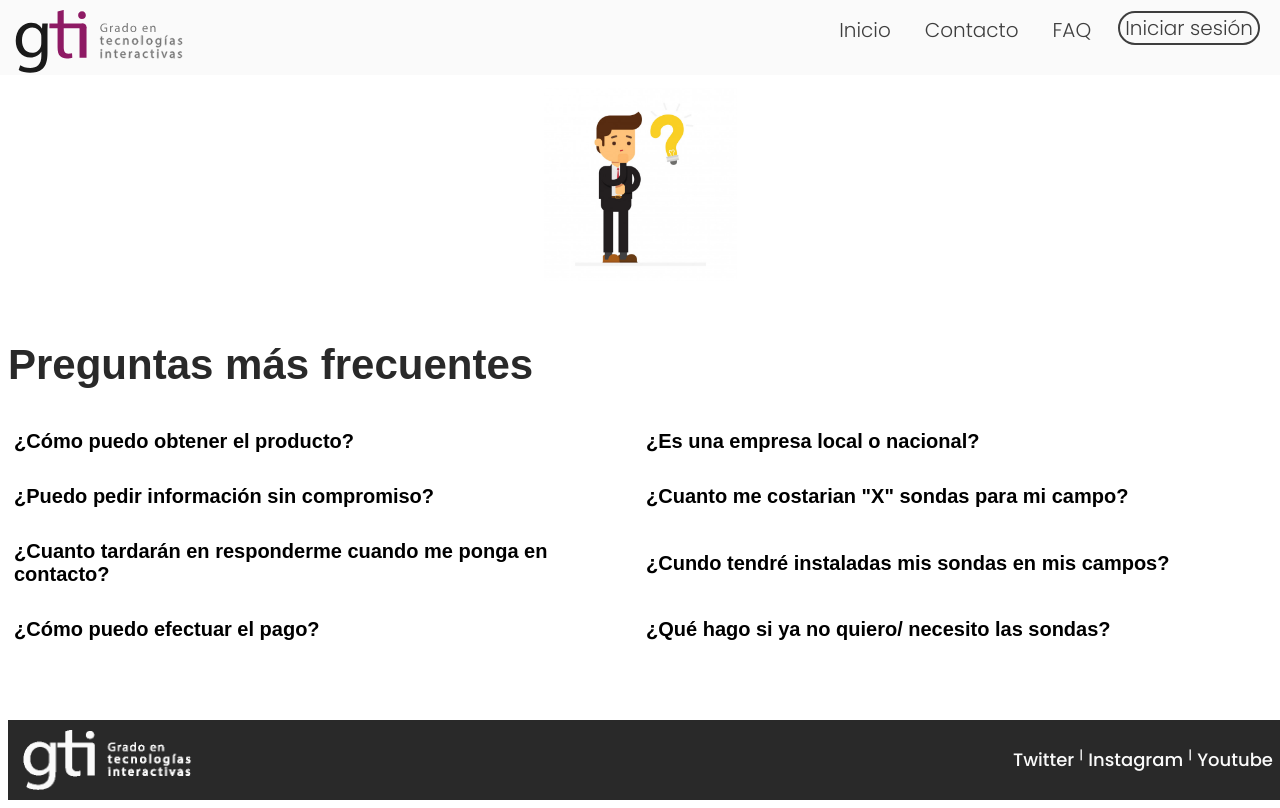
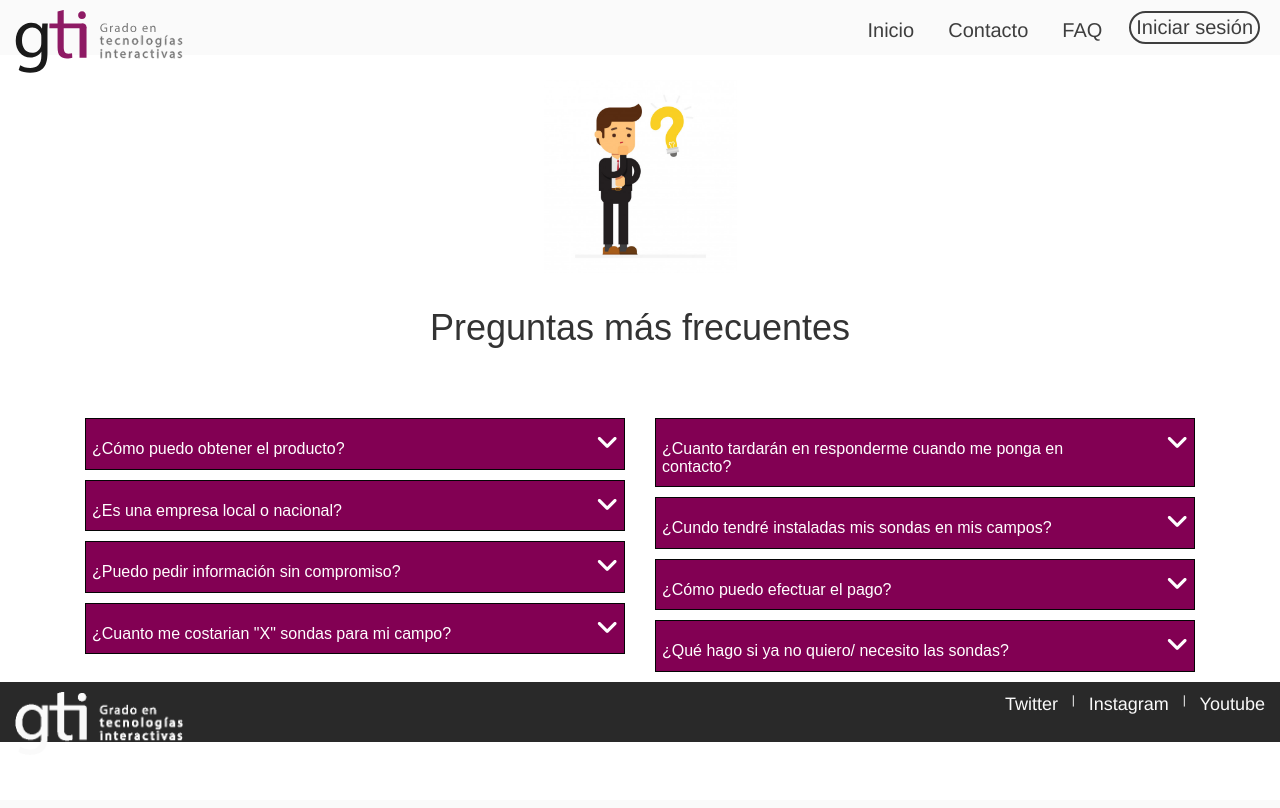
Before and after one commit to LorelayWilson/Pumpkin, a PHP site: page /app/faq.php in a window 1280 px wide. After the commit the page ends 742 px from the top, so only its background shows below. Run offline with PHP 8.4, Linux system fonts and the light colour scheme; some libraries are stand-ins or nearby versions.

Commit message:
gitflow-feature-stash: faq-definitivo

```diff
--- a/src/app/css/faq.css
+++ b/src/app/css/faq.css
@@ -26,7 +26,9 @@
 .container-titulo-seccion{
     margin-bottom: 60px;
     font-family: sans-serif;
-    font-size: 28px;
+    font-size: 24px;
+    display: flex;
+    align-items: center;
 }
 
 .preguntas-frecuentes{
@@ -35,94 +37,55 @@
     align-items: center;
 }
 
-.titulo-pregunta{
-    font-family: sans-serif;
-    font-size: 20px;
+.button{
+    background-color: #fff;
+    border: none;
+    text-align: left;
+    background-color: #820053;
+    border: solid 1px #040404;
+    display: flex;
+    flex-wrap: nowrap;
+    width: 100%;
+    margin-bottom: 10px;
 }
 
-.dropdown{
-    position: relative;
-    display: inline-block;
+#flecha_abajo{
+    color: #fff;
+    font-size: 25px;
+    margin-top: 10px;
+    margin-left: 100px;
 }
 
-.dropbtn{
-    background-color: #fff;
-    border: none;
-    margin-bottom: 30px;
-    text-align: left;
+.button:focus #flecha_abajo{
+    transform: rotate(90deg);
 }
 
-.dropdown-content{
-    display: none;
-    position: relative;
+#titulo-pregunta{
+    width: 80%;
+    font-family: sans-serif;
+    font-size: 16px;
+    color: #fff;
 }
 
-
-.dropdown:hover .dropdown-content{
-    display: block;
-    margin-bottom: 20px;
+#respuesta{
+    font-family: sans-serif;
+    font-size: 17px;
+    border: solid 2px #000000;
+    padding: 20px 0px;
+    text-align: center;
+    margin-bottom: 10px;
 }
 
-.respuestas{
-    font-family: sans-serif;
-    font-size: 16px;
-}
-
-footer{
- position: fixed;
- bottom: 0;
- width: 100%;
-}
-
-@media(min-width: 500px){
-    .container-respuesta{
-        margin-bottom: 40px;
-    }
-}
-
-@media(min-width: 730px){
-    .preguntas{
-        display: flex;
-        justify-content: flex-start;
-        margin-top: 60px;
-    }
+@media(min-width: 890px){
 
     .container-titulo-seccion{
-        margin-bottom: 40px;
         font-family: sans-serif;
         font-size: 28px;
-    }
-
-    .preguntas-frecuentes{
-        display: flex;
-        flex-direction: row;
-        justify-content: space-between;
-    }
-
-    .container-titulo-pregunta{
-        width: 408px;
-    }
-
-    .titulo-pregunta{
-        font-family: sans-serif;
-        font-size: 20px;
-    }
-
-    .dropdown{
-        width: 50%;
-    }
-
-    .respuestas{
-        font-family: sans-serif;
-        font-size: 16px;
+        height: 70px;
     }
 }
 
 @media(min-width: 1400px){
-    .faq{
-        margin-bottom: 50px;
-    }
-
     .container{
         display: flex;
         flex-wrap: nowrap;
--- a/src/app/faq.php
+++ b/src/app/faq.php
@@ -5,6 +5,11 @@ $PageTitle="FAQ - Grado en Tecnologías Interactivas";//Opcional. Por defecto: G
 function customPageHeader(){?>
 <link rel="stylesheet" type="text/css" href="css/landingpage.css">
 <link rel="stylesheet" type="text/css" href="css/faq.css">
+<link rel="stylesheet" href="css/bootstrap.min.css">
+<link rel="stylesheet" href="https://maxcdn.bootstrapcdn.com/bootstrap/3.4.1/css/bootstrap.min.css">
+<script src="https://ajax.googleapis.com/ajax/libs/jquery/3.5.1/jquery.min.js"></script>
+<script src="https://maxcdn.bootstrapcdn.com/bootstrap/3.4.1/js/bootstrap.min.js"></script>
+
 <?php }
 include_once('header.php');
 ?>
@@ -42,120 +47,138 @@ include_once('header.php');
                     <h1 class="titulo-section">Preguntas más frecuentes</h1>
                 </div>
                 <div class="preguntas-frecuentes" id="preguntas-frecuentes">
-
-                    <div class="dropdown">
-                        <button class="dropbtn">
-                            <h2 class="titulo-pregunta">¿Cómo puedo obtener el producto?</h2>
+                <div class="row">
+                <div class="col-sm-12 col-md-6 col-lg-6" id="container-button1">
+                <p>
+                        <button class="button" type="button" data-toggle="collapse" data-target="#collapseExample"
+                            aria-expanded="false" aria-controls="collapseExample" id="dropbtn">
+                            <h2 id="titulo-pregunta">¿Cómo puedo obtener el producto?</h2>
+                            <i class="fas fa-angle-down" id="flecha_abajo"></i>
                         </button>
-                        <div class="dropdown-content">
-
-                            <p class="respuesta">
+                    </p>
+                    <div class="collapse" id="collapseExample">
+                        <div class="card card-body" id="respuesta">
                             Lo primero que hay que hacer es ponerse en contacto con nosotros en el apartado de
                             "Contacto".
                             Después, nosotros valoraremos su situación y le daremos un presupuesto.
-                            </p>
-
                         </div>
                     </div>
 
-                    <div class="dropdown">
-                        <button class="dropbtn">
-                            <h2 class="titulo-pregunta">¿Es una empresa local o nacional?</h2>
+                    <p>
+
+                        <button class="button" type="button" data-toggle="collapse" data-target="#collapseExample1"
+                            aria-expanded="false" aria-controls="collapseExample" id="dropbtn">
+                            <h2 id="titulo-pregunta">¿Es una empresa local o nacional?</h2>
+                            <i class="fas fa-angle-down" id="flecha_abajo"></i>
                         </button>
-                        <div class="dropdown-content">
-
-                            <p class="respuesta">
+                    </p>
+                    <div class="collapse" id="collapseExample1">
+                        <div class="card card-body" id="respuesta">
                             Es una empresa nacional. Puede contratar nuestros servicios estando en cualquier
                             parte del país, incluidas las islas Canárias, las islas Baleares, Ceuta y Melilla.
-                            </p>
-
                         </div>
                     </div>
-                    <div class="dropdown">
-                        <button class="dropbtn">
-                            <h2 class="titulo-pregunta">¿Puedo pedir información sin compromiso?</h2>
+
+                    <p>
+
+                        <button class="button" type="button" data-toggle="collapse" data-target="#collapseExample2"
+                            aria-expanded="false" aria-controls="collapseExample" id="dropbtn">
+                            <h2 id="titulo-pregunta">¿Puedo pedir información sin compromiso?</h2>
+                            <i class="fas fa-angle-down" id="flecha_abajo"></i>
                         </button>
-                        <div class="dropdown-content">
-
-                            <p class="respuesta">
+                    </p>
+                    <div class="collapse" id="collapseExample2">
+                        <div class="card card-body" id="respuesta">
                             Por supuesto. Tan solo debe contactar con nosotros y le podremos dar un presupuesto,
                             hablarle de nuestras sondas...
-                            </p>
-
                         </div>
                     </div>
-                    <div class="dropdown">
-                        <button class="dropbtn">
-                            <h2 class="titulo-pregunta">¿Cuanto me costarian "X" sondas para mi campo?</h2>
+
+                    <p>
+
+                        <button class="button" type="button" data-toggle="collapse" data-target="#collapseExample3"
+                            aria-expanded="false" aria-controls="collapseExample" id="dropbtn">
+                            <h2 id="titulo-pregunta">¿Cuanto me costarian "X" sondas para mi campo?</h2>
+                            <i class="fas fa-angle-down" id="flecha_abajo"></i>
                         </button>
-                        <div class="dropdown-content">
-
-                            <p class="respuesta">
+                    </p>
+                    <div class="collapse" id="collapseExample3">
+                        <div class="card card-body" id="respuesta">
                             Depende del número de campos que quiera monitorizar, el número de
                             sondas que quiera adquirir, la ubicación... La mejor opción es ponerse
                             en contacto con nosotros, explicarnos su caso y le haremos un presupuesto.
-                            </p>
-
                         </div>
                     </div>
-                    <div class="dropdown">
-                        <button class="dropbtn">
-                            <h2 class="titulo-pregunta">¿Cuanto tardarán en responderme cuando me ponga en contacto?
-                            </h2>
+                    </div> <!-- container-button1 -->
+                    <!--<div class="offset-lg-2"></div>-->
+                    <div class="col-sm-12 col-md-6 col-lg-6" id="container-button2">
+                    <p>
+
+                        <button class="button" type="button" data-toggle="collapse" data-target="#collapseExample4"
+                            aria-expanded="false" aria-controls="collapseExample" id="dropbtn">
+                            <h2 id="titulo-pregunta">¿Cuanto tardarán en responderme cuando me ponga en contacto?</h2>
+                            <i class="fas fa-angle-down" id="flecha_abajo"></i>
                         </button>
-                        <div class="dropdown-content">
-
-                            <p class="respuesta">
+                    </p>
+                    <div class="collapse" id="collapseExample4">
+                        <div class="card card-body" id="respuesta">
                             Una vez se ponga en contacto, le responderemos durante las próximas
                             24 horas siguientes. Si no recive información sobre nosotros, asegurese
                             que nuestro correo no está en la bandeja de Spam y vuelva a intentarlo.
-                            </p>
-
                         </div>
                     </div>
-                    <div class="dropdown">
-                        <button class="dropbtn">
-                            <h2 class="titulo-pregunta">¿Cundo tendré instaladas mis sondas en mis campos?</h2>
+
+                    <p>
+
+                        <button class="button" type="button" data-toggle="collapse" data-target="#collapseExample5"
+                            aria-expanded="false" aria-controls="collapseExample" id="dropbtn">
+                            <h2 id="titulo-pregunta">¿Cundo tendré instaladas mis sondas en mis campos?</h2>
+                            <i class="fas fa-angle-down" id="flecha_abajo"></i>
                         </button>
-                        <div class="dropdown-content">
-
-                            <p class="respuesta">
+                    </p>
+                    <div class="collapse" id="collapseExample5">
+                        <div class="card card-body" id="respuesta">
                             Depende de la ubicación en la que quiera las sondas. Cuando nos pongamos en contacto
                             con usted, fijaremos una fecha para realizar la instalación. Nosotros le daremos unas
                             posibles fechas y usted decidirá cuando realizaremos la instalación.
-                            </p>
-
                         </div>
                     </div>
-                    <div class="dropdown">
-                        <button class="dropbtn">
-                            <h2 class="titulo-pregunta">¿Cómo puedo efectuar el pago?</h2>
+
+                    <p>
+
+                        <button class="button" type="button" data-toggle="collapse" data-target="#collapseExample6"
+                            aria-expanded="false" aria-controls="collapseExample" id="dropbtn">
+                            <h2 id="titulo-pregunta">¿Cómo puedo efectuar el pago?</h2>
+                            <i class="fas fa-angle-down" id="flecha_abajo"></i>
                         </button>
-                        <div class="dropdown-content">
-
-                            <p class="respuesta">
+                    </p>
+                    <div class="collapse" id="collapseExample6">
+                        <div class="card card-body" id="respuesta">
                             Actualmente se puede realizar el pago en efectivo o con tarjeta de crédito, mediante
                             aplicaciones como PayPal.
-                            </p>
-
                         </div>
                     </div>
-                    <div class="dropdown">
-                        <button class="dropbtn">
-                            <h2 class="titulo-pregunta">¿Qué hago si ya no quiero/ necesito las sondas?</h2>
+
+                    <p>
+
+                        <button class="button" type="button" data-toggle="collapse" data-target="#collapseExample7"
+                            aria-expanded="false" aria-controls="collapseExample" id="dropbtn">
+                            <h2 id="titulo-pregunta">¿Qué hago si ya no quiero/ necesito las sondas?</h2>
+                            <i class="fas fa-angle-down" id="flecha_abajo"></i>
                         </button>
-                        <div class="dropdown-content">
-
-                            <p class="respuesta">
+                    </p>
+                    <div class="collapse" id="collapseExample7">
+                        <div class="card card-body" id="respuesta">
                             En caso de ya no querer o necesitar nuestras sondas, debe ponerse en contacto con
                             nosotros. Nosotros nos encargaremos de eliminar las sondas o los campos de la página
                             web y enviaremos a un equipo técnico para que se lleve las sondas de su campo. En
                             caso de eliminar todas sus sondas y campos, también eliminaremos sus datos, como
                             el usuario o su correo.
-                            </p>
-
                         </div>
                     </div>
+                    </div> <!-- container-button2 -->
+
+</div> <!--row-->
                 </div>
             </div>
         </div>
@@ -163,7 +186,7 @@ include_once('header.php');
 
     <!-- FOOTER -->
     <footer>
-		<img src="img/logo-white.png" alt="Logo de GTI versión blanca" > <!-- LOGO (WHITE) -->
+        <img src="img/logo-white.png" alt="Logo de GTI versión blanca"> <!-- LOGO (WHITE) -->
         <nav>
             <ul>
                 <li><a href="https://twitter.com/">Twitter</a></li>
```
Also changed, not shown: other parts of src/app/css/faq.css (+4 -36 lines). Lines whose indentation alone changed are shown as unchanged.
